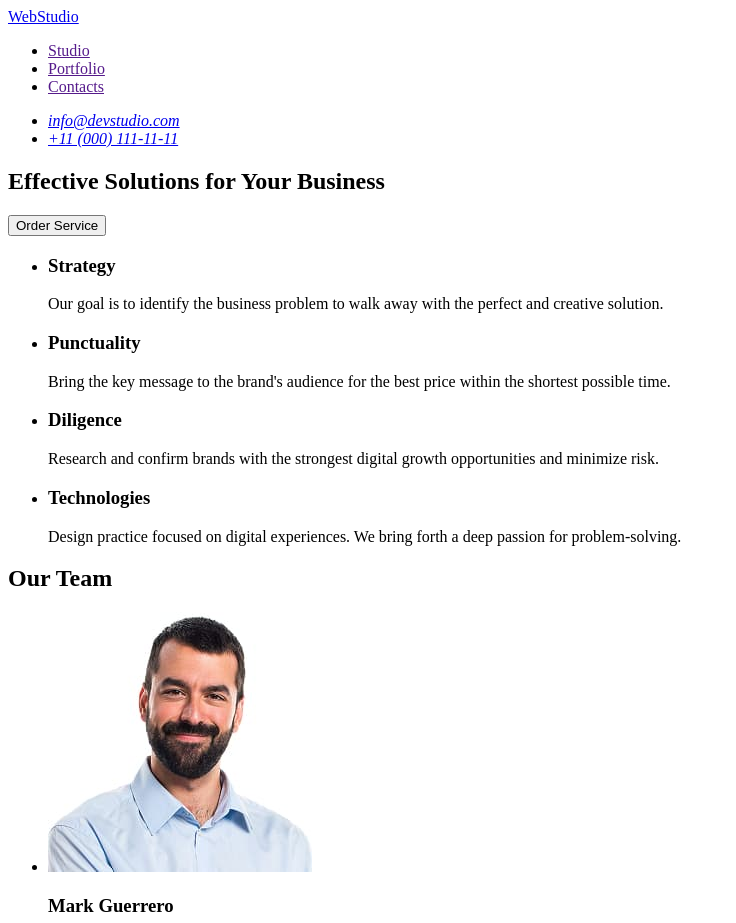
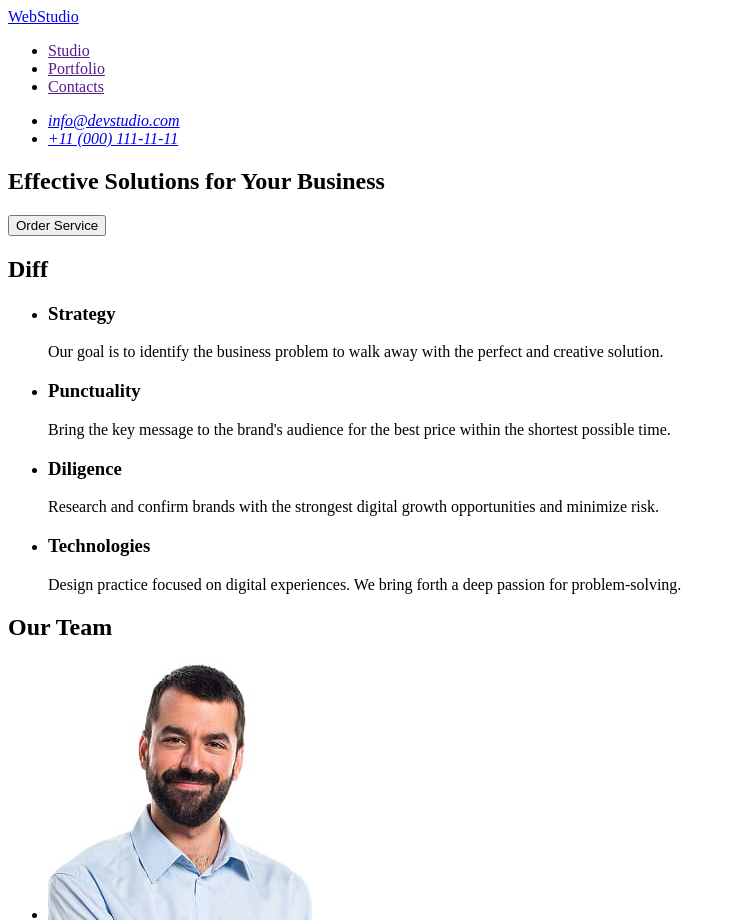
Before and after one commit to dmytrohorb1903/goit-markup-hw-01, a plain HTML site: page index.html in a window 1280 px wide. Shown: the top 923 px of the page, without its empty margins (0-736 px from the left). Drawn offline with Linux system fonts and the light colour scheme.

Commit message:
Add files via upload

```diff
--- a/index.html
+++ b/index.html
@@ -9,8 +9,8 @@
 
 <body>
     <header>
-        <a href="./index.html">WebStudio</a>
         <nav>
+            <a href="./index.html">WebStudio</a>
             <ul>
                 <li>
                     <a href="">Studio</a>
@@ -41,6 +41,7 @@
         </section>
 
         <section>
+            <h2>Diff</h2>
             <ul>
                 <li>
                     <h3>Strategy</h3>
```
